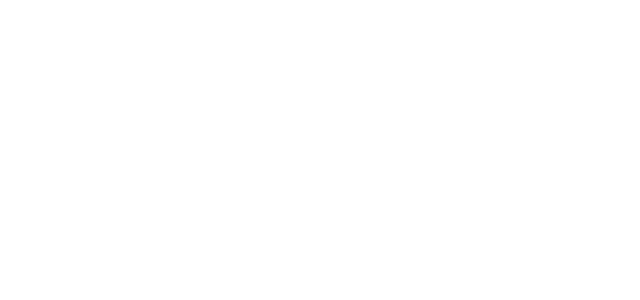
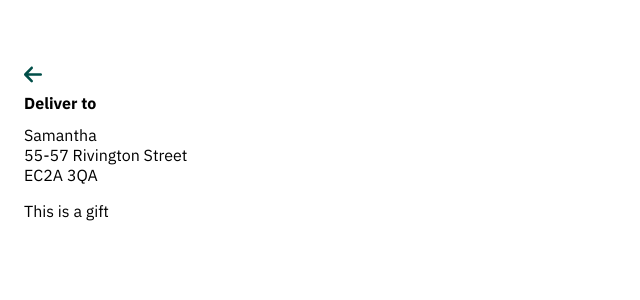
Before and after one commit to calvin-bochynski-ng/hackathon-acabo-client, a React (Create React App) app: page /checkout in a window 1280 px wide. Before the commit this address had no page. Shown: the top 300 px of the page, without its empty margins (0-640 px from the left). Built offline with nearby package versions, Linux system fonts and the light colour scheme.

Commit message:
add basic address and title

```diff
--- a/src/App.js
+++ b/src/App.js
@@ -4,6 +4,7 @@
 import GiftsPage from "./pages/GiftsPage/GiftsPage";
 import HomePage from "./pages/HomePage/HomePage";
 import Anniversaries from "./pages/Anniversaries/Anniversaries";
+import Checkout from "./component/Checkout/Checkout";
 
 function App() {
   return (
@@ -12,6 +13,7 @@
         <Route path="/" element={<HomePage />} />
         <Route path="/gifts" element={<GiftsPage />} />
         <Route path="/anniversaries" element={<Anniversaries />} />
+        <Route path="/checkout" element={<Checkout />} />
       </Routes>
     </BrowserRouter>
   );
--- /dev/null
+++ b/src/component/Checkout/Checkout.js
@@ -0,0 +1,33 @@
+import "./Checkout.scss";
+import React from "react";
+import { NavLink } from "react-router-dom";
+import backArrow from "../../assets/icons/arrow-left.svg";
+
+function Checkout() {
+  return (
+    <>
+      <section className="checkout">
+        <div className="checkout__delivery-details">
+          <NavLink to="/">
+            <img
+              src={backArrow}
+              alt=""
+              className="checkout__delivery-details--backarrow"
+            />
+          </NavLink>
+          <h4 className="checkout__delivery-details--title">Deliver to</h4>
+          <p className="checkout__delivery-details--address">Samantha</p>
+          <p className="checkout__delivery-details--address">
+            55-57 Rivington Street
+          </p>
+          <p className="checkout__delivery-details--address">EC2A 3QA</p>
+        </div>
+        <div className="checkout__gift">
+          <p className="checkout__gift-title">This is a gift</p>
+        </div>
+      </section>
+    </>
+  );
+}
+
+export default Checkout;
--- /dev/null
+++ b/src/component/Checkout/Checkout.scss
@@ -0,0 +1,20 @@
+@use "../../styles/partials/breakpoint" as *;
+@use "../../styles/partials/variables" as *;
+
+.checkout {
+  padding: 4rem 1.5rem 0rem 1.5rem;
+  display: flex;
+  flex-direction: column;
+
+  &__delivery-details--backarrow {
+    width: 1.13rem;
+  }
+
+  &__delivery-details--title {
+    margin: 0.25rem 0rem 0.75rem 0rem;
+  }
+
+  &__delivery-details--address {
+    margin: 0;
+  }
+}
```
